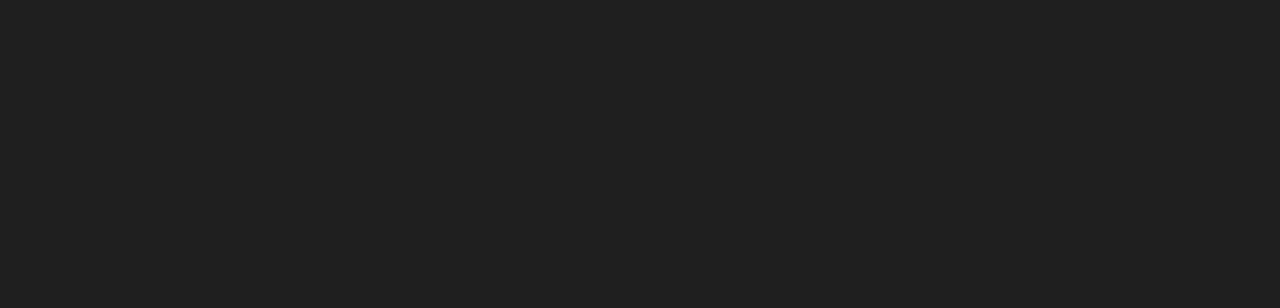
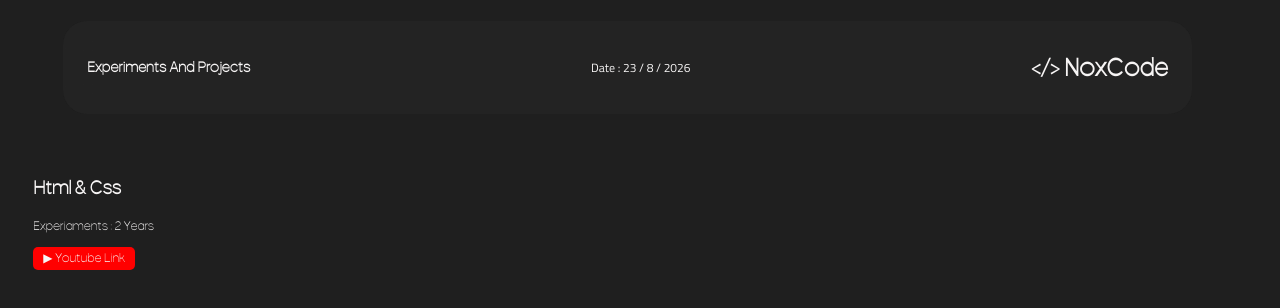
Before and after one commit to em1-23/TheNOx, a React (Vite) app: page /experiments in a window 1280 px wide. Before the commit this address had no page. Shown: the top 308 px of the page. Built offline with nearby package versions, Linux system fonts and the light colour scheme.

Commit message:
adding the Fast Access Page 2 And Some Script It

```diff
--- a/src/App.jsx
+++ b/src/App.jsx
@@ -4,6 +4,7 @@
 // Fast Access Pages
 
 import Tools from './Pages/Pages2/Tools'
+import Experiments from './Pages/Pages2/Experiments'
 
 function App() {
   return (
@@ -11,6 +12,7 @@
       <Routes>
         <Route path="/" element={<Home />} ></Route>
         <Route path="/tools" element={<Tools />}></Route>
+        <Route path="/experiments" element={<Experiments />}></Route>
       </Routes>
     </BrowserRouter>
   )
--- a/src/Pages/HomePages/Header.jsx
+++ b/src/Pages/HomePages/Header.jsx
@@ -4,7 +4,7 @@
 function Header() {
   return (
     <div className='Header'>
-      <h1>{"</>"} NoxCode</h1>
+      <h1 className="LogoName">{"</>"} NoxCode</h1>
       <ul>
         <li><a href="#Home">Home</a></li>
         <li><a href="#Experiance">Experiance</a></li>
--- /dev/null
+++ b/src/Pages/Pages2/Experiments.jsx
@@ -0,0 +1,34 @@
+import React from 'react'
+import { Link } from 'react-router-dom'
+
+function Experiments() {
+  let Time = new Date()
+  let NewYear = Time.getFullYear()
+  let NewDay = Time.getDate()
+  let NewMonth = Time.getMonth() + 1
+
+  function ExpTemplate(Nox){
+    let FirstTime = Nox.Time
+    let AllTime = NewYear - Number(FirstTime)
+
+    return(
+      <div className="ExpTemplate">
+        <h2 className="Name">{Nox.Name}</h2>
+        <span className="Exptime">Experiaments : {AllTime} Years</span> <br />
+        <a href="" className="YoutubeLink">▶ Youtube Link</a>
+      </div>
+    )
+  }
+  return (
+    <div className='Section Experiments'>
+      <div className="Header">
+        <h3 className="Name">Experiments And Projects</h3>
+        <div className="Time">Date : {NewDay} / {NewMonth} / {NewYear}</div>
+        <Link to="/"><h1 className='LogoName'>{"</>"} NoxCode</h1></Link>
+      </div>
+      <ExpTemplate Name="Html & Css" Time="2024" />
+    </div>
+  )
+}
+
+export default Experiments
--- /dev/null
+++ b/src/Pages/Pages2/data for Exp/exp.js
@@ -0,0 +1,3 @@
+export const Exp = [
+  {id:1,Year:2024,Skill:"Html & Css",YoutubeLink:""}
+]
--- a/src/index.css
+++ b/src/index.css
@@ -259,6 +259,9 @@
 }
 
 /* Header Section Of Styling */
+h1.Header{
+  font-family: monospace;
+}
 .Header{
   width: 90%;
   padding: 1rem 2rem;
@@ -272,9 +275,6 @@
   z-index: 1000;
   backdrop-filter: blur(15px);
   border-radius: 2rem;
-  & h1{
-    font-family: monospace;
-  }
   & ul{
     display: flex;
     gap: 2.5em;
@@ -667,3 +667,21 @@
   opacity: 0;
   transform: scale(0.1, 1);
 }
+
+/* Secound Page Fast Access : Experiments */
+.Experiments{
+  .Header{
+    position: relative;
+    margin-bottom: 5em;
+    .Time{
+      font-family: "Cairo";
+    }
+  }
+}
+.YoutubeLink{
+  padding: 2.5px 10px;
+  background-color: red;
+  border-radius: 5px;
+  margin: 1em 0%;
+  display: inline-block;
+}
```
